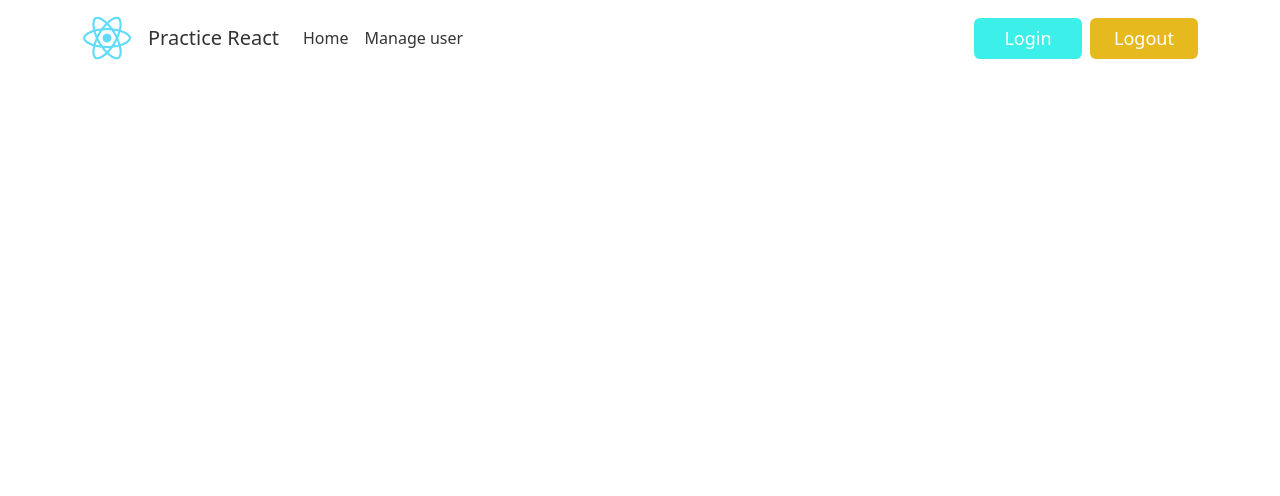
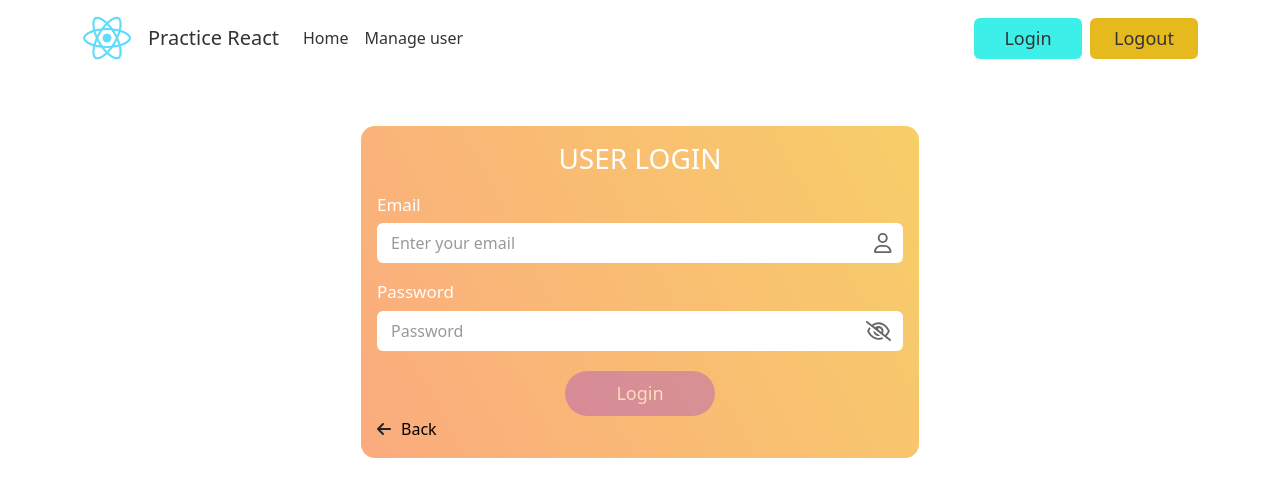
Before and after one commit to hatran216004/practice-reactjs, a React (Create React App) app: page /login in a window 1280 px wide. Shown: the top 496 px of the page. Built offline with nearby package versions, Linux system fonts and the light colour scheme.

Commit message:
Design Login Page

```diff
--- a/src/App.js
+++ b/src/App.js
@@ -1,5 +1,6 @@
 import './App.scss';
 import Header from './components/Header';
+import Login from './components/Login';
 import TableUsers from './components/TableUsers';
 import { Routes, Route } from 'react-router-dom';
 import Container from 'react-bootstrap/Container';
@@ -15,6 +16,7 @@ function App() {
                     <Routes>
                         <Route path="/" element={<Home />} />
                         <Route path="/users" element={<TableUsers />} />
+                        <Route path="/login" element={<Login />} />
                     </Routes>
                 </Container>
             </div>
--- a/src/App.scss
+++ b/src/App.scss
@@ -1,6 +1,12 @@
 * {
     box-sizing: border-box;
     user-select: none;
+}
+
+button {
+    background-color: transparent;
+    outline: none;
+    border: none;
 }
 
 // Custom pagination
@@ -22,3 +28,105 @@ a {
     color: blueviolet !important;
     text-shadow: 0 0 1px #333;
 }
+
+// Form login
+.form-inner {
+    margin: 50px auto 0;
+    padding: 16px;
+    border-radius: 14px;
+    background-color: #fbab7e;
+    background-image: linear-gradient(62deg, #fbab7e 0%, #f7ce68 100%);
+
+    display: flex;
+    flex-direction: column;
+    align-items: center;
+}
+
+.form {
+    &-wrapper {
+        width: 100%;
+
+        & label {
+            margin-bottom: 6px;
+            font-weight: 500;
+            font-size: 17px;
+            color: #fff;
+        }
+    }
+
+    &-btn-login {
+        height: 45px;
+        min-width: 150px;
+
+        border-radius: 999px;
+        background-color: rgba($color: blueviolet, $alpha: 0.6);
+
+        font-size: 18px;
+        font-weight: 500;
+        color: #fff;
+
+        &:hover {
+            opacity: 0.9;
+        }
+    }
+
+    &-heading {
+        margin-bottom: 0;
+        color: #fff;
+    }
+
+    &-group {
+        margin-top: 16px;
+    }
+
+    &-input {
+        padding: 0 12px;
+        width: 100%;
+        background-color: #fff;
+        border-radius: 6px;
+        height: 40px;
+        display: flex;
+        align-items: center;
+
+        input {
+            border: none;
+            outline: none;
+            background-color: transparent;
+            flex: 1;
+            height: 100%;
+
+            &::placeholder {
+                color: #999;
+            }
+        }
+    }
+
+    &-icon {
+        color: #666;
+        font-size: 20px;
+        margin-left: 16px;
+        cursor: pointer;
+    }
+
+    &-btn {
+        margin-top: 20px;
+        display: flex;
+        align-items: center;
+        justify-content: center;
+    }
+
+    &-back {
+        &:hover .icon-back {
+            transform: translateX(-3px);
+        }
+    }
+}
+
+.icon-back {
+    transition: transform 0.3s;
+}
+
+.disabled {
+    pointer-events: none;
+    opacity: 0.5;
+}
--- a/src/components/Header.js
+++ b/src/components/Header.js
@@ -2,7 +2,6 @@ import { useLocation, NavLink } from 'react-router-dom';
 import Container from 'react-bootstrap/Container';
 import Nav from 'react-bootstrap/Nav';
 import Navbar from 'react-bootstrap/Navbar';
-import NavDropdown from 'react-bootstrap/NavDropdown';
 import images from '../assets/imgs';
 
 const Header = () => {
@@ -42,8 +41,12 @@ const Header = () => {
                         </Nav>
 
                         <Nav className="d-flex gap-2 ">
-                            <button className="custom-btn-login">Login</button>
-                            <button className="custom-btn-logout">Logout</button>
+                            <NavLink to="/login" className="custom-btn-login">
+                                Login
+                            </NavLink>
+                            <NavLink to="/logout" className="custom-btn-logout">
+                                Logout
+                            </NavLink>
                         </Nav>
                     </Navbar.Collapse>
                 </Container>
--- /dev/null
+++ b/src/components/Login.js
@@ -0,0 +1,68 @@
+import { useState } from 'react';
+import { faEye, faEyeSlash, faUser } from '@fortawesome/free-regular-svg-icons';
+import { faArrowLeft, faLock } from '@fortawesome/free-solid-svg-icons';
+import { FontAwesomeIcon } from '@fortawesome/react-fontawesome';
+
+const Login = () => {
+    const [email, setEmail] = useState('');
+    const [password, setPassword] = useState('');
+    const [showPassword, setShowPassword] = useState(false);
+
+    return (
+        <div className="form-inner col-lg-6 col-sm-4">
+            <h3 className="form-heading">USER LOGIN</h3>
+            <form action="" className="form-wrapper" autoComplete="off">
+                <div className="form-group">
+                    <label htmlFor="email">Email</label>
+                    <div className="form-input">
+                        <input
+                            spellCheck="false"
+                            type="email"
+                            id="email"
+                            placeholder="Enter your email"
+                            value={email}
+                            onChange={(e) => setEmail(e.target.value)}
+                        />
+                        <FontAwesomeIcon icon={faUser} className="form-icon" />
+                    </div>
+                </div>
+
+                <div className="form-group">
+                    <label htmlFor="password">Password</label>
+                    <div className="form-input">
+                        <input
+                            type={showPassword ? 'text' : 'password'}
+                            id="password"
+                            placeholder="Password"
+                            value={password}
+                            onChange={(e) => setPassword(e.target.value)}
+                        />
+                        {showPassword ? (
+                            <FontAwesomeIcon
+                                icon={faEye}
+                                className="form-icon"
+                                onClick={() => setShowPassword(false)}
+                            />
+                        ) : (
+                            <FontAwesomeIcon
+                                icon={faEyeSlash}
+                                className="form-icon"
+                                onClick={() => setShowPassword(true)}
+                            />
+                        )}
+                    </div>
+                </div>
+
+                <div className="form-btn">
+                    <button className={email && password ? 'form-btn-login' : 'form-btn-login disabled'}>Login</button>
+                </div>
+                <div className="d-flex align-items-center justify-content-start gap-1 form-back">
+                    <FontAwesomeIcon icon={faArrowLeft} className="icon-back" />
+                    <button>Back</button>
+                </div>
+            </form>
+        </div>
+    );
+};
+
+export default Login;
```
